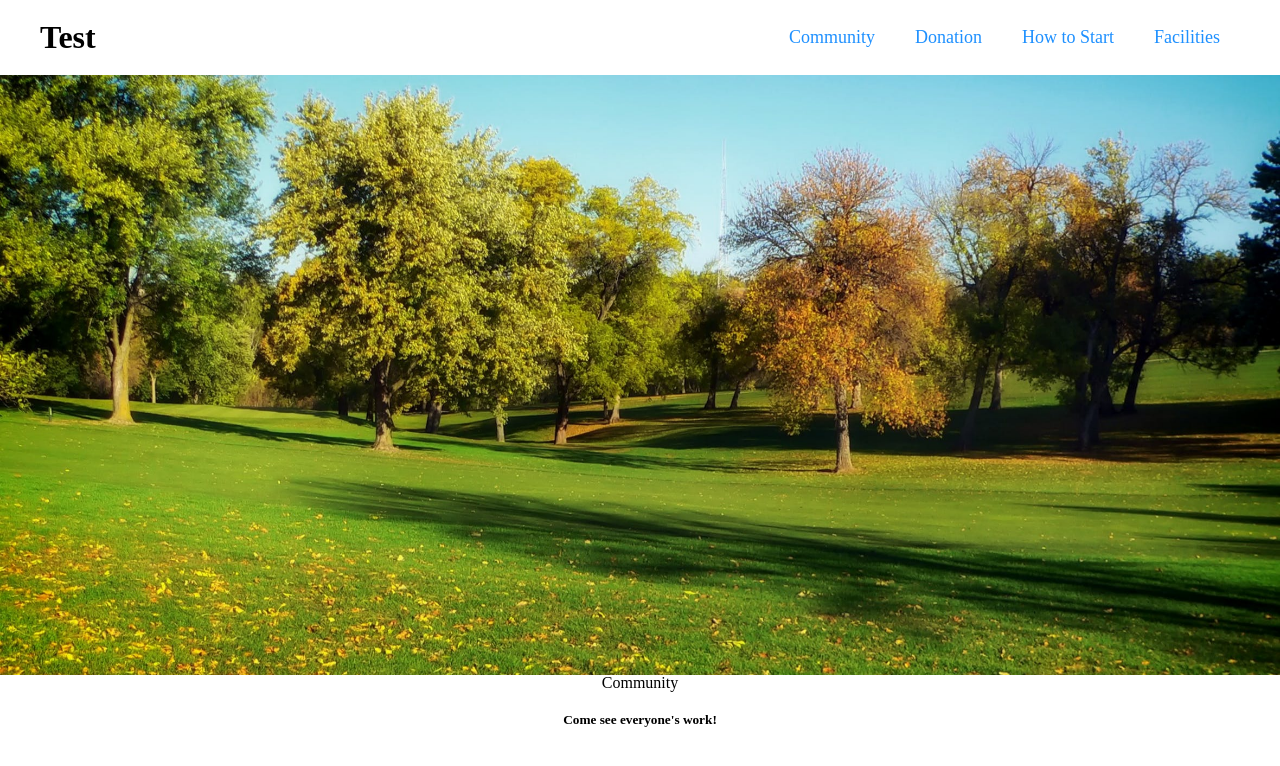
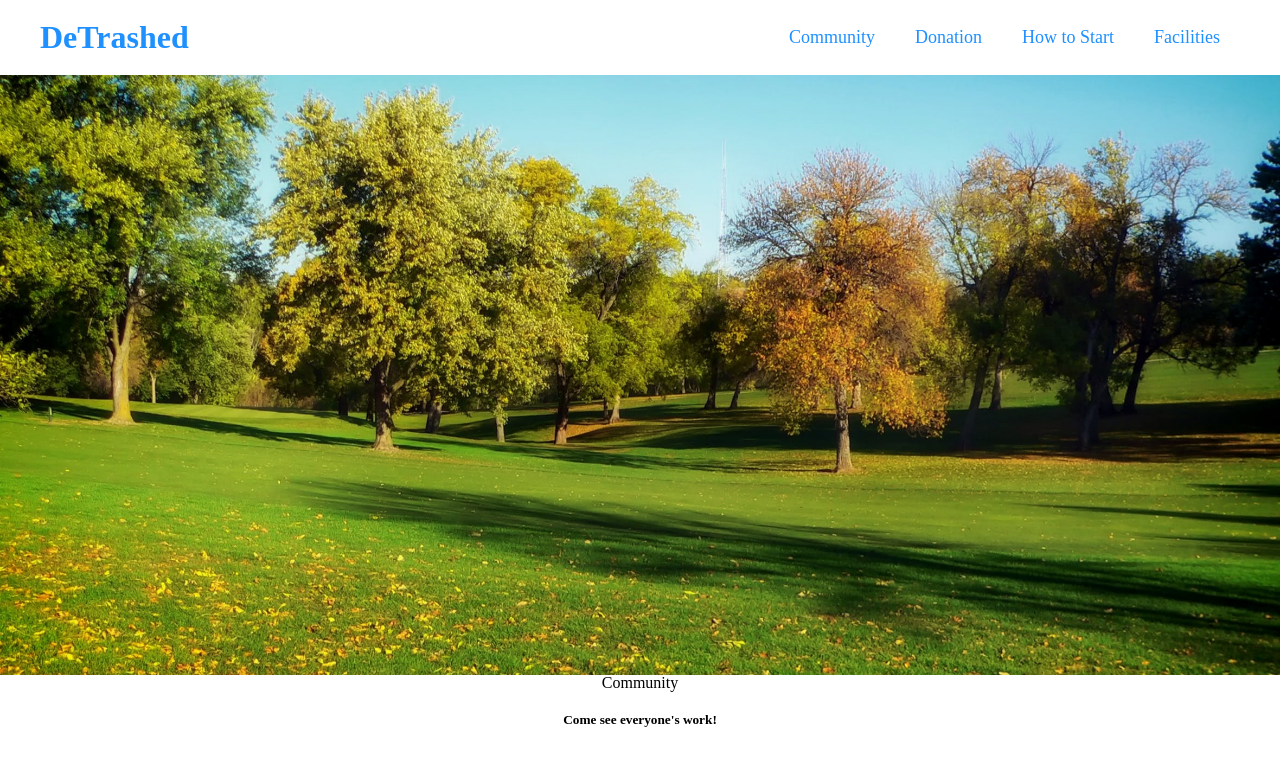
Before and after one commit to AndyLac/DeTrashed, a React (Create React App) app: page / in a window 1280 px wide. Shown: the top 766 px of the page. Built offline with nearby package versions, Linux system fonts and the light colour scheme; no server answers.

Commit message:
Fixed up the Nav Bar logo

```diff
--- a/src/components/NavBar/NavBar.js
+++ b/src/components/NavBar/NavBar.js
@@ -7,8 +7,8 @@ const NavBar = () => (
         <ul className="container">
             <li className="logo-container">
                 <ul className="logo-box">
-                    <li className="logo-picture">
-                        <h1 className="logo-placeholder">Test</h1>
+                    <li className="logo">
+                        <h1 className="logo-placeholder">DeTrashed</h1>
                     </li>
                 </ul>
             </li>
--- a/src/components/NavBar/style.sass
+++ b/src/components/NavBar/style.sass
@@ -19,6 +19,11 @@
       flex-flow: row nowrap
       justify-content: flex-start
 
+      & > .logo-box
+        & > .logo
+          & > .logo-placeholder
+            color: dodgerblue
+
     & > .nav-item-container
       & > .button-group
         width: 100%
```
